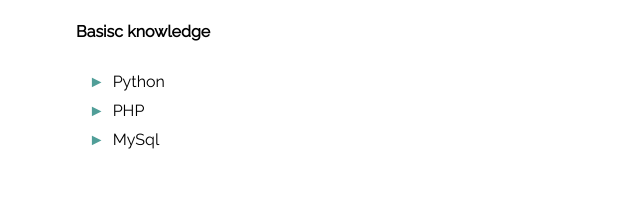
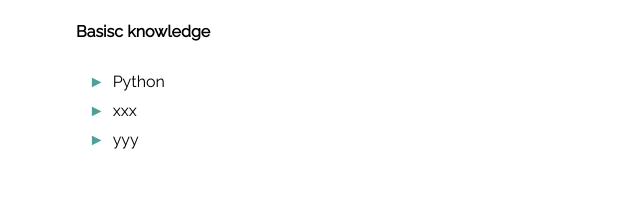
Before and after one commit to magaliepie/Resume-demo, a plain HTML site: page index.html in a window 1280 px wide. Shown: the part 1148-1360 px from the top of the page, 42-682 px from the left. Drawn offline with Linux system fonts and the light colour scheme.

Commit message:
error correction

```diff
--- a/index.html
+++ b/index.html
@@ -62,8 +62,8 @@
                         <h4>Basisc knowledge</h4>
                          <ul class="list-dashed">
                             <li>Python</li>
-                            <li>PHP</li>
-                            <li>MySql</li>
+                            <li>xxx</li>
+                            <li>yyy</li>
                         </ul>
 					</div>
                 </article>
```
